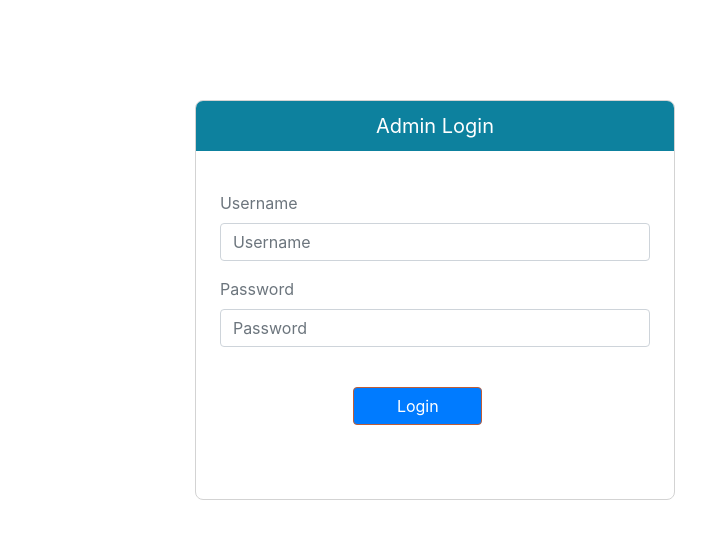
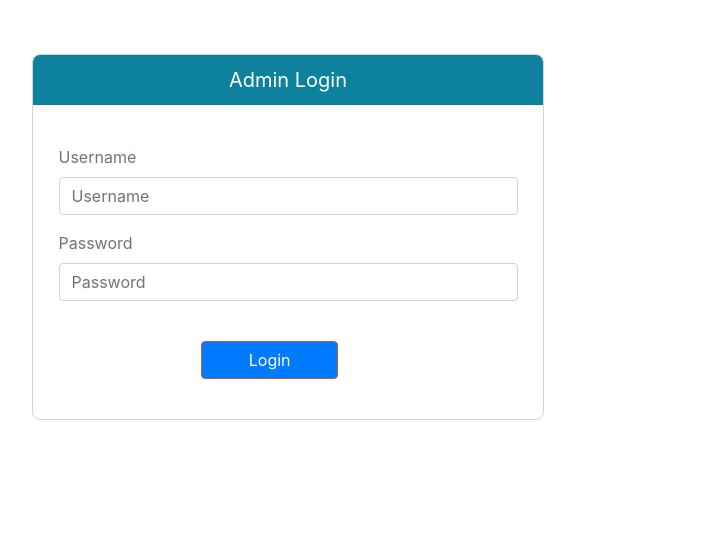
Before and after one commit to vishnumd91/My-Portfolio-UI, a React app in the folder portfolio UI/: page /admin in a window 1280 px wide. Shown: the top 538 px of the page, without its empty margins (352-1058 px from the left). Built offline with nearby package versions, Linux system fonts and the light colour scheme; a web font is replaced by a local one.

Commit message:
styling changes

```diff
--- a/portfolio UI/src/components/about/About.js
+++ b/portfolio UI/src/components/about/About.js
@@ -1,11 +1,9 @@
 import React from 'react';
 
-import { Link } from 'react-router-dom';
 
 function About() {
   return (
     <div className="container-fluid p-0">
-            <Link to = '/'>Back to Home</Link>
             {/* <!-- About--> */}
             <section className="resume-section" id="about">
                 <div className="resume-section-content">
--- a/portfolio UI/src/components/admin/login/AdminLogin.css
+++ b/portfolio UI/src/components/admin/login/AdminLogin.css
@@ -1,6 +1,6 @@
 .wrapper {
-  width: 60vh;
-  height: 55vh;
+  width: 320px;
+  height: auto;
   display: flex;
   flex-direction: column;
   align-items: center;
@@ -9,6 +9,7 @@
   border-radius: 8px;
   overflow: hidden;
   background-color: #fff;
+  margin: auto;
 }
 .heading {
   width: 100%;
@@ -32,15 +33,16 @@
   width: 30%;
   background-color: #007bff;
 }
+.alert {
+  margin-top: 10px;
+}
+.wrapper button {
+  margin-bottom: 40px;
+}
 
 @media (min-width: 992px) {
   .wrapper {
-    margin-left: 275px;
-    height: 50vh;
+    margin: auto;
+    width: 40%;
   }
 }
-@media (max-width: 480px) {
-  .wrapper {
-    height: 75vh;
-  }
-}
--- a/portfolio UI/src/components/admin/login/AdminLogin.js
+++ b/portfolio UI/src/components/admin/login/AdminLogin.js
@@ -26,7 +26,7 @@ const Admin = () => {
       history.push('/dashboard');
     }
     else {
-      history.push('/admin');
+      alert('Wrong Credentials');
     }
     setUserName('');
     setPassword('');
--- a/portfolio UI/src/components/education/Education.js
+++ b/portfolio UI/src/components/education/Education.js
@@ -2,7 +2,7 @@ import React from 'react';
 
 function Education() {
   return (
-    <div>
+    <div className='container-fluid'>
             <section className="resume-section" id="education">
                 <div className="resume-section-content">
                     <h2 className="mb-5">Education</h2>
--- a/portfolio UI/src/components/navigation/Navigation.js
+++ b/portfolio UI/src/components/navigation/Navigation.js
@@ -1,6 +1,4 @@
 import React from "react";
-import { Link } from "react-router-dom";
-// import { Route, Switch } from 'react-router-dom';
 import Experience from '../experience/Experience';
 import About from '../about/About';
 import Education from '../education/Education';
@@ -42,35 +40,17 @@ function Navigation() {
           <ul className="navbar-nav">
             {navigationHeading.map((headings) => (
               <li key={headings.id} className="nav-item nav-link">
-                <Link
-                  to={`/${headings.heading.toLowerCase()}`}
+                <a
+                  href={`#${headings.heading.toLowerCase()}`}
                   className="nav-link"
                 >
                   {headings.heading}
-                </Link>
+                </a>
               </li>
             ))}
           </ul>
         </div>
       </nav>
-      {/* <Switch>
-
-            <Route exact path = '/'>
-              <About />
-              <Experience />
-              <Education />
-              <Skills />
-            </Route>
-
-            <Route path = '/about' component = {About} />
-
-            <Route path = '/education' component = {Education} />
-
-            <Route path = '/experience' component = {Experience} />
-
-            <Route path = '/skills' component = {Skills} />
-        </Switch> */}
-
       <About />
       <Experience />
       <Education />
```
Also changed, not shown: portfolio UI/src/index.css.
